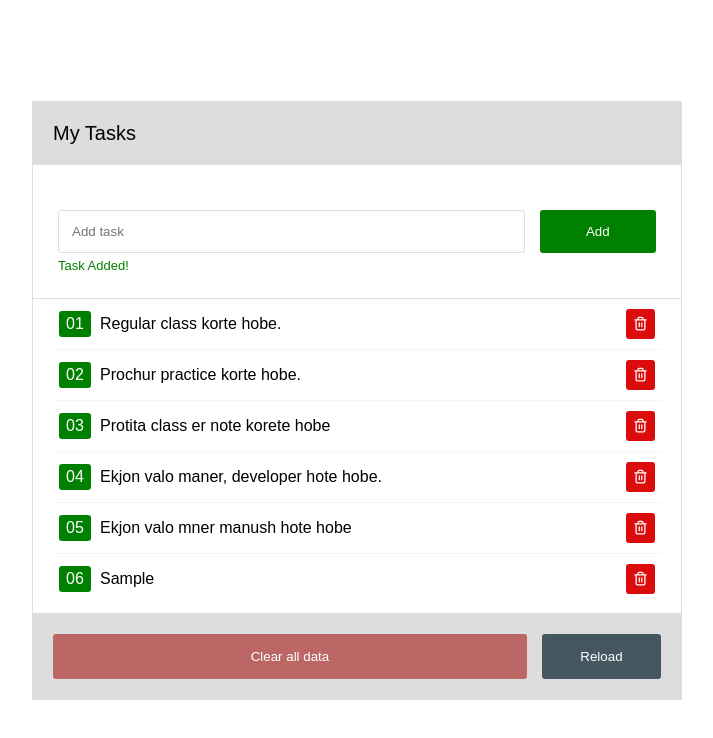
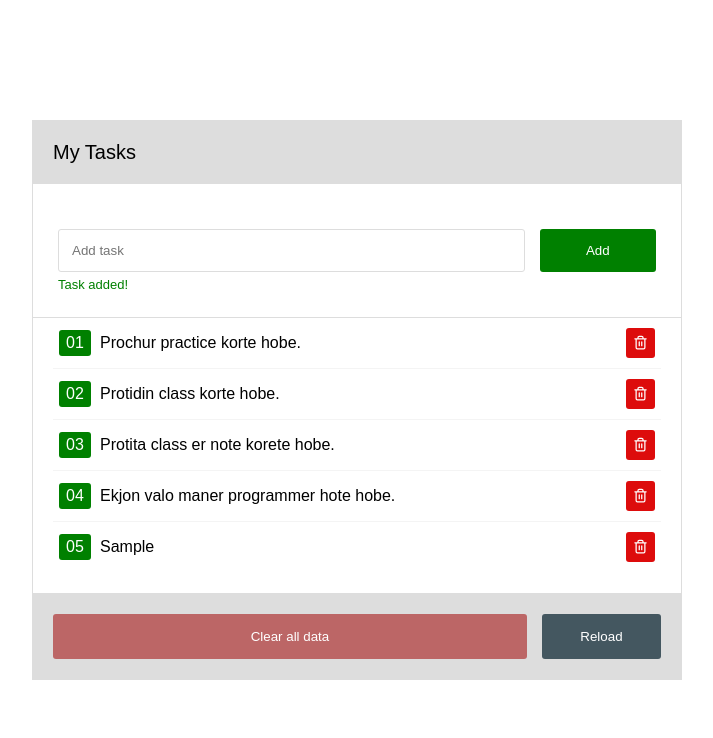
Before and after one commit to developer-zahir/simple-to-do, a plain HTML site: page index.html in a window 1280 px wide. Both pictures are taken after typing "Sample" into the empty fields and a click on the button "Add". Shown: the whole page, without its empty margins (283-996 px from the left). Drawn offline with Linux system fonts and the light colour scheme.

Commit message:
add and delete done

```diff
--- /dev/null
+++ b/app/data.js
@@ -0,0 +1 @@
+let todos_data = ["Prochur practice korte hobe.", "Protidin class korte hobe.", "Protita class er note korete hobe.", "Ekjon valo maner programmer hote hobe."];
--- a/app/main.js
+++ b/app/main.js
@@ -1,86 +1,50 @@
-const add_button = document.querySelector("button");
-const input = document.querySelector(".box-body input");
-const data_container = document.querySelector(".data-inner");
-const clear_data_button = document.querySelector(".clear_add_data");
-const reload_button = document.querySelector(".reload");
+const todo_submite_field = document.querySelector(".todo_submite_field");
+const todo_submite_button = document.querySelector(".todo_submite_button");
+const todo_data_list_container = document.querySelector(".todo_data_list_container");
 const error_message = document.querySelector(".error_message");
 
-// store data
-let foods = ["Regular class korte hobe. ", "Prochur practice korte hobe. ", " Protita class er note korete hobe", "Ekjon valo maner, developer hote hobe. ", "Ekjon valo mner manush hote hobe"];
+// get usr submite data start
+todo_submite_button.onclick = () => {
+  const user_submite_value = todo_submite_field.value;
+  // set validation for user submite value
+  if (user_submite_value) {
+    todos_data.push(user_submite_value);
+    todo_submite_field.value = "";
 
-// food processing from array
-const food_processing = () => {
-  let single_food = "";
-  foods.map((food, index) => {
-    single_food += `
+    // task add success message
+    error_message.innerHTML = `Task added!`;
+    error_message.style.visibility = "visible";
+    error_message.style.color = "green";
+  } else {
+    error_message.innerHTML = `Todo must not be empty`;
+    error_message.style.visibility = "visible";
+  }
+  todos_processing();
+};
+// get usr submite data end
+
+// todos processing start
+const todos_processing = () => {
+  let todo_data = "";
+  todos_data.forEach((item, index) => {
+    todo_data += `
     <li>
-        <span class="sl_number">${index + 1 <= 9 ? `0${index + 1}` : index + 1}</span>
-        <span class="food_name"> ${food}</span>
-        <span class="remove_data"><img class="delete_icon" src="./assets/img/delete_btn.svg"></span>
-   </li>
+      <span class="sl_number">${index + 1 <= 9 ? `0${index + 1}` : index + 1}</span>
+      <span class="food_name"> ${item}</span>
+      <span class="remove_data" onclick="delete_todo('${item}')"><img class="delete_icon" src="./assets/img/delete_btn.svg"></span>
+    </li>
     `;
   });
-  data_container.innerHTML = single_food;
+  todo_data_list_container.innerHTML = todo_data;
+};
+todos_processing();
+// todos processing start
 
-  // Add event listeners to remove data when "sl" button is clicked
-  const remove_data = document.querySelectorAll(".remove_data");
-  remove_data.forEach((button) => {
-    button.addEventListener("click", removeData);
-  });
+// delete doto when click the delete button
+const delete_todo = (item) => {
+  let update_todos_data = todos_data.filter((data) => data != item);
+  todos_data = update_todos_data;
+  todos_processing();
+
+  console.log(todos_data);
 };
-
-// save data on local storage
-const saveDataToLocalStorage = () => {
-  localStorage.setItem("foods", JSON.stringify(foods));
-};
-
-// get data from local storage and show it to frontend
-const loadDataFromLocalStorage = () => {
-  const storedFoods = localStorage.getItem("foods");
-  if (storedFoods) {
-    foods = JSON.parse(storedFoods);
-    food_processing();
-  }
-};
-
-// Clear all stored data
-const clearData = () => {
-  localStorage.removeItem("foods");
-  foods.length = 0; // Clear the foods array
-  food_processing();
-};
-
-// remove data whec click the remove button
-const removeData = (event) => {
-  const index = event.target.dataset.index;
-  foods.splice(index, 1);
-  food_processing();
-  saveDataToLocalStorage();
-};
-
-clear_data_button.addEventListener("click", clearData);
-
-// get user submitted data and store this data in the array
-add_button.onclick = () => {
-  let submitted_data = input.value;
-  if (submitted_data.length >= 5) {
-    foods.push(submitted_data);
-    error_message.style.color = "green";
-    error_message.style.visibility = "visible";
-    error_message.innerHTML = `Task Added!`;
-  } else {
-    error_message.style.color = "red";
-    error_message.style.visibility = "visible";
-    error_message.innerHTML = `You must add a minimum of 5 characters for the task...`;
-  }
-  food_processing();
-  saveDataToLocalStorage();
-  input.value = "";
-};
-// when click the reload button then reload the browser
-reload_button.onclick = () => {
-  location.href = location.href;
-};
-
-loadDataFromLocalStorage();
-food_processing();
--- a/index.html
+++ b/index.html
@@ -14,12 +14,12 @@
         <h1>My Tasks</h1>
       </div>
       <div class="box-body">
-        <input type="text" placeholder="Add task" />
-        <button>Add</button>
+        <input class="todo_submite_field" type="text" placeholder="Add task" />
+        <button class="todo_submite_button">Add</button>
       </div>
-      <span class="error_message"></span>
+      <span class="error_message">error</span>
       <div class="data-container">
-        <ul class="data-inner"></ul>
+        <ul class="todo_data_list_container"></ul>
       </div>
       <div class="box-footer">
         <button class="clear_add_data">Clear all data</button>
@@ -28,6 +28,7 @@
     </div>
 
     <!-- all js files -->
+    <script src="./app/data.js"></script>
     <script src="./app/main.js"></script>
   </body>
 </html>
```
